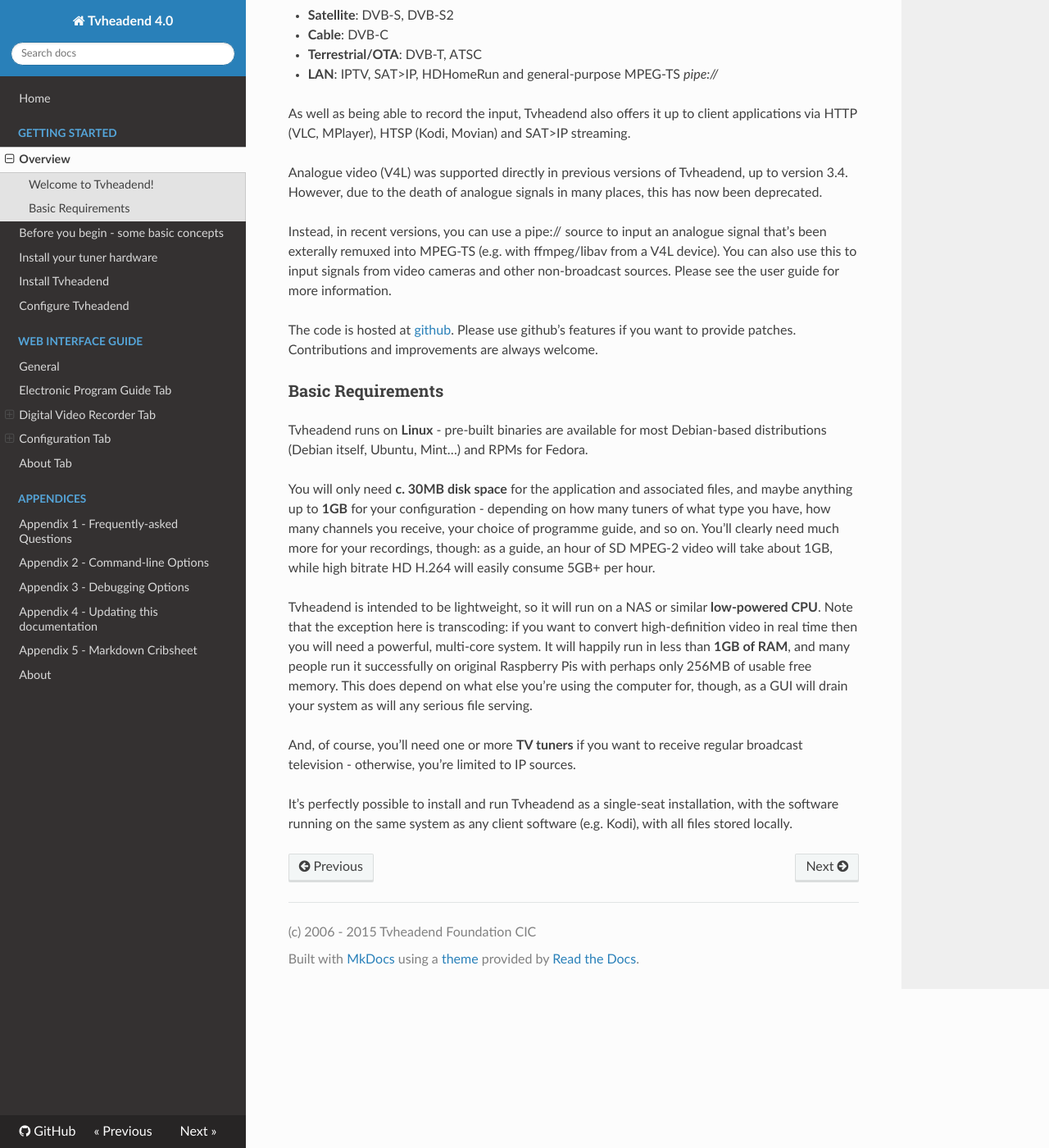
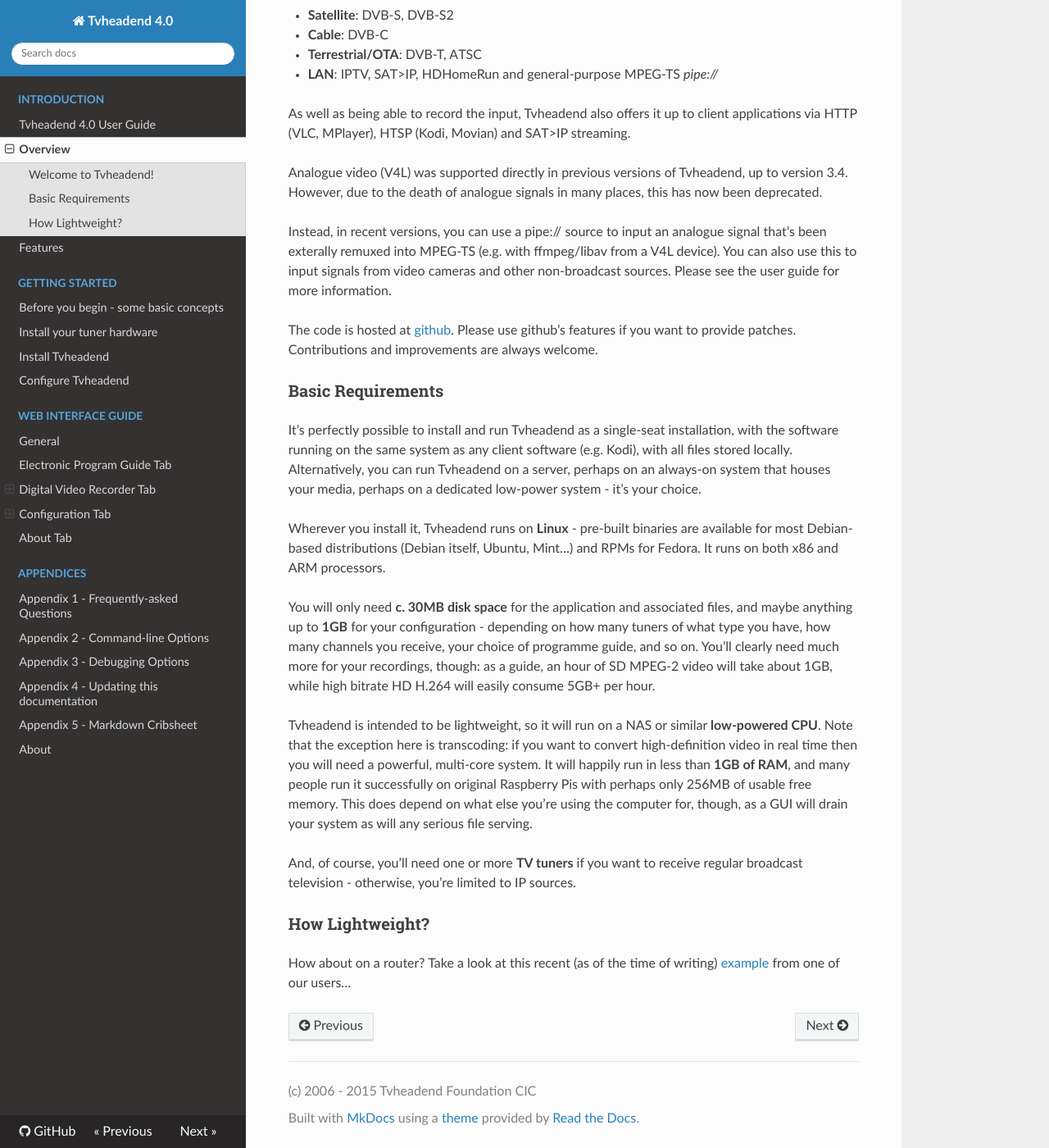
Before and after one commit to tvheadend/tvheadend-documentation, an MkDocs documentation site: the page built from docs/overview.md, in a window 1280 px wide and 1400 px high, scrolled down 270 px. Shown: the whole window at 82% size. Built offline with MkDocs 1.6.1, drawn with Linux system fonts in a browser that asks for light colours; nearby versions of some CDN libraries; old or Windows-style settings are respelled for this version of MkDocs; some of the changed text lies outside the part shown.

Commit message:
Insert \'Features\', move \'Overview\' to intro

```diff
--- a/docs/overview.md
+++ b/docs/overview.md
@@ -20,9 +20,15 @@
 
 ###Basic Requirements
 
-Tvheadend runs on **Linux** - pre-built binaries are available for most
-Debian-based distributions (Debian itself, Ubuntu, Mint...) and RPMs for
-Fedora.
+It's perfectly possible to install and run Tvheadend as a single-seat installation,
+with the software running on the same system as any client software (e.g. Kodi),
+with all files stored locally. Alternatively, you can run Tvheadend on a server,
+perhaps on an always-on system that houses your media, perhaps on a dedicated
+low-power system - it's your choice.
+
+Wherever you install it, Tvheadend runs on **Linux** - pre-built binaries
+are available for most Debian-based distributions (Debian itself, Ubuntu,
+Mint...) and RPMs for Fedora. It runs on both x86 and ARM processors.
 
 You will only need **c. 30MB disk space** for the application and associated
 files, and maybe anything up to **1GB** for your configuration - depending on
@@ -42,6 +48,7 @@
 And, of course, you'll need one or more **TV tuners** if you want to receive
 regular broadcast television - otherwise, you're limited to IP sources.
 
-It's perfectly possible to install and run Tvheadend as a single-seat installation,
-with the software running on the same system as any client software (e.g. Kodi),
-with all files stored locally.
+###How Lightweight?
+
+How about on a router? Take a look at this recent (as of the time of writing)
+[example](https://tvheadend.org/boards/4/topics/16579) from one of our users...
--- a/mkdocs.yml
+++ b/mkdocs.yml
@@ -17,9 +17,11 @@
     - smarty
 
 pages:
-    - Home: index.md
+    - Introduction:
+        - index.md
+        - Overview: overview.md
+        - Features: features.md
     - Getting Started:
-        - Overview: overview.md
         - Before you begin - some basic concepts: Before_you_begin.md
         - Install your tuner hardware: install_tuner_hardware.md
         - Install Tvheadend: install_tvheadend.md
```
Also changed, not shown: docs/features.md (added, +1 -0 lines).
